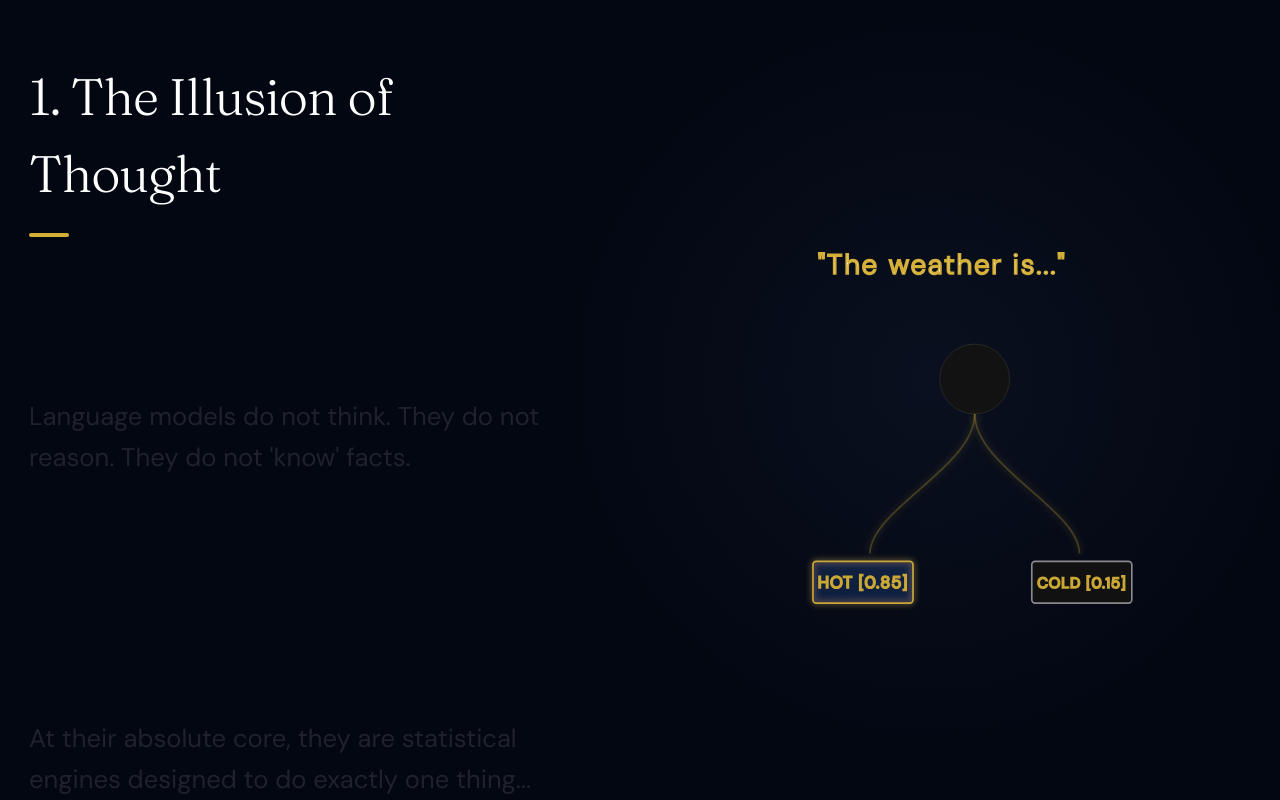
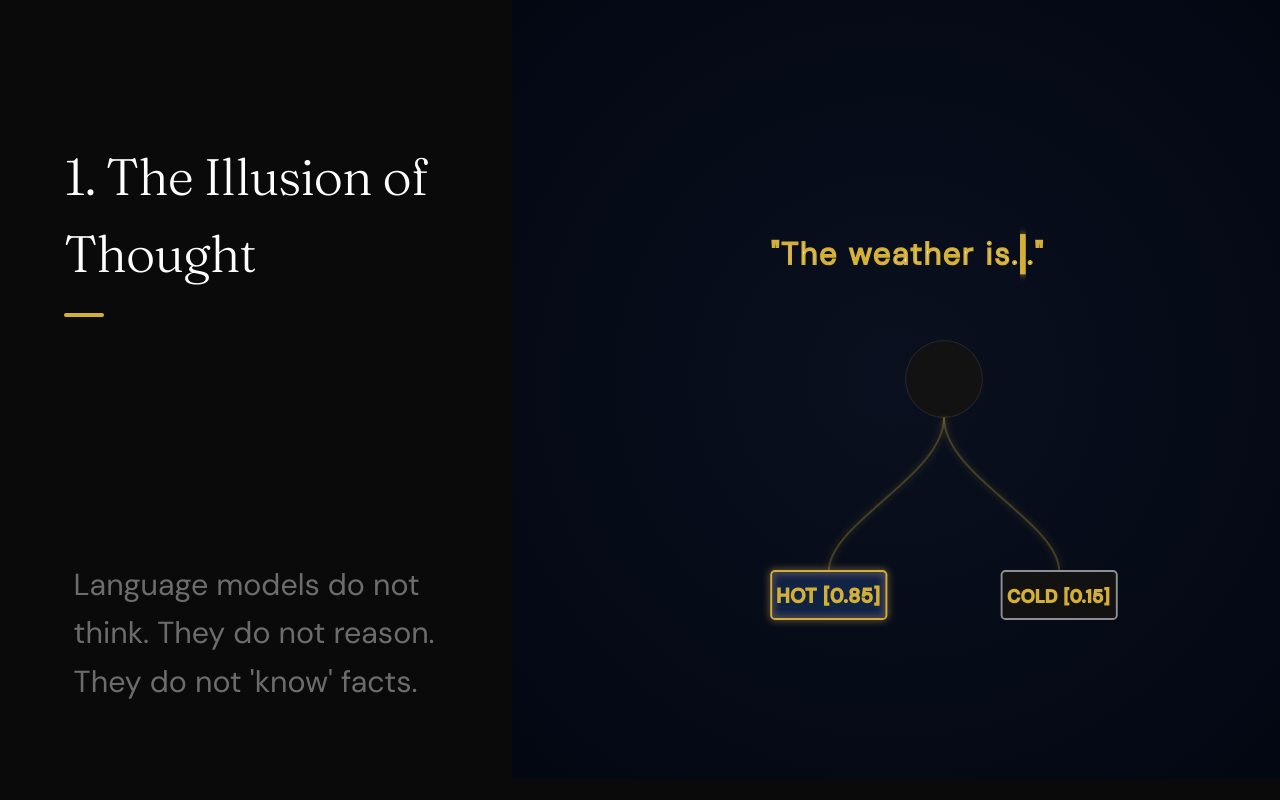
Before and after one commit to iampraveenvemula/fastinai, a React (Vite) app: page /blog/understanding-llm-models-complete-guide in a window 1280 px wide. Shown: the part 1100-1900 px from the top of the page. Built offline with nearby package versions, Linux system fonts and the light colour scheme.

Commit message:
feat: redesign LLMMovie UI to Cinematic Scrollytelling format with fixed svg background and translucent scrolling cards for perfect mobile layout

```diff
--- a/src/components/LLMMovie.jsx
+++ b/src/components/LLMMovie.jsx
@@ -86,60 +86,37 @@ const SceneBlock = ({ data, index }) => {
   });
 
   // Smooth the scroll data slightly so the SVG drawing doesn't jitter
-  const smoothProgress = useSpring(scrollYProgress, { stiffness: 100, damping: 20 });
-
-  return (
+  const smoothProgress = useSpring(scrollYProgress, { stiffness: 100, damping: 20 });  return (
     <section
       ref={containerRef}
-      className="split-layout"
-      style={{
-        position: 'relative',
-        zIndex: 10,
-        background: '#030712',
-        borderBottom: '1px solid rgba(255,255,255,0.05)'
-      }}
+      className="cinematic-layout"
+      style={{ minHeight: '350vh' }}
     >
 
-      {/* RIGHT PANE: THE CAMERA (Sticky Background) */}
-      {/* Moved to the top of the DOM order so it renders first on mobile */}
-      <div className="split-visual">
-        <div
-          style={{
-            position: 'sticky',
-            top: 0,
-            height: '100%',
-            width: '100%',
-            display: 'flex',
-            alignItems: 'center',
-            justifyContent: 'center',
-            background: 'radial-gradient(circle at center, #0a101f 0%, #030712 70%)',
-            overflow: 'hidden'
-          }}
-        >
-          {/* Render the SVG visual, passing it the scroll progress so it can animate its drawing */}
-          <div style={{ width: '100%', height: '100%', position: 'absolute' }}>
-             <data.Visual progress={smoothProgress} />
-          </div>
-        </div>
+      {/* THE CAMERA (Fixed Background Stage) */}
+      <div className="cinematic-stage">
+         {/* Render the SVG visual, passing it the scroll progress so it can animate its drawing */}
+         <div style={{ width: '100%', height: '100%', position: 'absolute' }}>
+            <data.Visual progress={smoothProgress} />
+         </div>
       </div>
 
-      {/* LEFT PANE: THE SCRIPT (Scrolling Foreground Text) */}
-      <div className="split-text" style={{
-        padding: '10vh 5%',
+      {/* THE SCRIPT (Scrolling Foreground Text Cards) */}
+      <div className="cinematic-text-flow" style={{
+        paddingTop: '20vh',
+        paddingBottom: '50vh',
         display: 'flex',
         flexDirection: 'column',
-        justifyContent: 'center',
-        paddingBottom: '20vh'
       }}>
 
-        <div style={{ marginBottom: '10vh' }}>
-          <h2 style={{ fontSize: 'clamp(2rem, 4vw, 3.5rem)', color: '#fff', fontFamily: 'Fraunces, serif', fontWeight: 300, letterSpacing: '-1px' }}>
+        <div className="scrolly-card" style={{ marginBottom: '30vh' }}>
+          <h2 style={{ fontSize: 'clamp(2rem, 4vw, 3.5rem)', color: '#ffffff', fontFamily: 'Fraunces, serif', fontWeight: 300, letterSpacing: '-1px' }}>
             {data.title}
           </h2>
           <div style={{ width: '40px', height: '4px', background: 'var(--primary)', marginTop: '20px', borderRadius: '2px' }} />
         </div>
 
-        <div style={{ display: 'flex', flexDirection: 'column', gap: '30vh', marginTop: '10vh' }}>
+        <div style={{ display: 'flex', flexDirection: 'column', gap: '50vh' }}>
           {data.paragraphs.map((text, i) => {
             // Pick a paragraph to highlight based on scroll progress
             const numParagraphs = data.paragraphs.length;
@@ -147,14 +124,16 @@ const SceneBlock = ({ data, index }) => {
             const peakP = startP + 0.1;
             const endP = peakP + 0.15;
 
-            // Highlight opacity: 1 when active, 0.3 when inactive
-            const opacity = useTransform(smoothProgress, [startP, peakP, endP], [0.3, 1, 0.3]);
+            // Highlight opacity: 1 when active, 0.4 when inactive
+            const opacity = useTransform(smoothProgress, [startP, peakP, endP], [0.4, 1, 0.4]);
+            // Subtle scale effect on the active card for interactivity
+            const scale = useTransform(smoothProgress, [startP, peakP, endP], [0.95, 1.05, 0.95]);
 
             return (
-              <motion.div key={i} style={{ opacity }}>
+              <motion.div key={i} className="scrolly-card" style={{ opacity, scale }}>
                 <p style={{
-                  fontSize: 'clamp(1.2rem, 2vw, 1.8rem)',
-                  color: 'var(--text-light)',
+                  fontSize: 'clamp(1.3rem, 2.5vw, 2rem)', /* Increased font size */
+                  color: '#ffffff', /* High contrast pure white */
                   lineHeight: 1.6,
                   fontWeight: 400
                 }}>
--- a/src/index.css
+++ b/src/index.css
@@ -347,44 +347,74 @@ body {
   color: var(--primary) !important;
   opacity: 0.8;
 }
-.split-layout {
-  display: flex;
-  flex-direction: column; /* Mobile: visual on top, text below */
+/* ─── Cinematic Scrollytelling Layout ───────────────────────── */
+.cinematic-layout {
   position: relative;
+  width: 100vw;
+  margin-left: calc(-50vw + 50%);
+  background: var(--bg);
 }
 
-.split-visual {
+.cinematic-stage {
   position: sticky;
-  top: 64px; /* Account for navbar */
-  height: 50vh;
-  width: 100%;
-  z-index: 5;
-  border-bottom: 1px solid var(--border);
+  top: 0;
+  width: 100vw;
+  height: 100vh;
+  z-index: 1;
+  display: flex;
+  align-items: center;
+  justify-content: center;
+  background: radial-gradient(circle at center, #0a101f 0%, #030712 100%);
+  overflow: hidden;
 }
 
-.split-text {
+.cinematic-text-flow {
+  position: relative;
+  z-index: 10;
   width: 100%;
-  z-index: 10;
-  /* Add top padding so text doesn't immediately hide under the visual */
-  padding-top: 5vh !important;
+  pointer-events: none; /* Let clicks pass through if needed */
+}
+
+.scrolly-card {
+  pointer-events: auto;
+  background: rgba(10, 10, 10, 0.85); /* Dark translucent */
+  backdrop-filter: blur(12px);
+  -webkit-backdrop-filter: blur(12px);
+  border: 1px solid rgba(255, 255, 255, 0.1);
+  border-radius: 16px;
+  padding: 32px 24px;
+  margin: 0 auto;
+  width: 90%;
+  max-width: 500px;
+  box-shadow: 0 20px 40px rgba(0, 0, 0, 0.8);
 }
 
 @media (min-width: 900px) {
-  .split-layout {
-    display: grid;
-    grid-template-columns: 1fr 1.2fr;
+  .cinematic-layout {
+    display: flex;
+    flex-direction: row-reverse; /* Visual on right, text on left */
   }
 
-  .split-visual {
-    position: relative; /* Let grid handle layout */
-    top: 0;
-    height: 100vh;
-    border-bottom: none;
-    order: 2; /* Move graphic to the right pane */
+  .cinematic-stage {
+    width: 60vw;
+    right: 0;
   }
 
-  .split-text {
-    order: 1; /* Keep text on the left pane */
-    padding-top: 10vh !important;
+  .cinematic-text-flow {
+    width: 40vw;
+    padding-left: 5vw;
+    padding-right: 5vw;
+  }
+
+  .scrolly-card {
+    background: transparent;
+    backdrop-filter: none;
+    -webkit-backdrop-filter: none;
+    border: none;
+    box-shadow: none;
+    margin: 0;
+    padding: 0;
+    width: 100%;
+    max-width: none;
   }
 }
```
